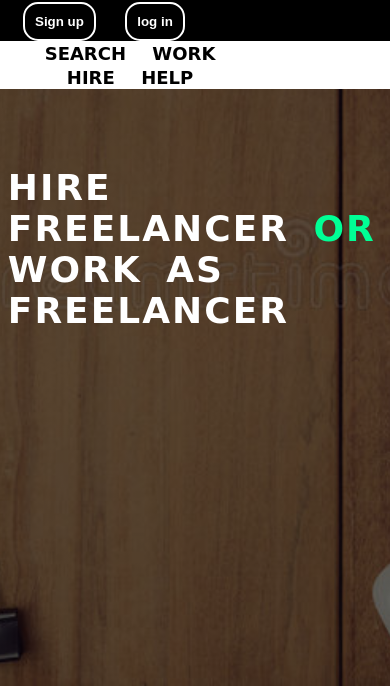
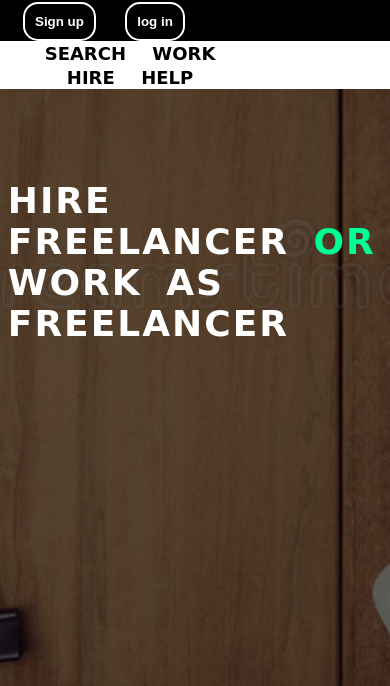
Before and after one commit to Nira123j/test, a plain HTML site: page index.html in a window 390 px wide. Shown: the part 158-844 px from the top of the page. Drawn offline with nearby package versions, Linux system fonts and the light colour scheme; a web font is replaced by a local one.

Commit message:
Update style.css

```diff
--- a/style.css
+++ b/style.css
@@ -257,11 +257,11 @@ margin-top: 15px;
 margin-left: 23px;
 	}
 }
-@media only screen and (max-hight: 440px)
+@media only screen and (max-width: 470px)
 {
 		.main-content
 	{
-		top: 80%;
-		bottom: 20%;
+		top: 40%;
+		bottom: 60%;
 	}
 }
```
